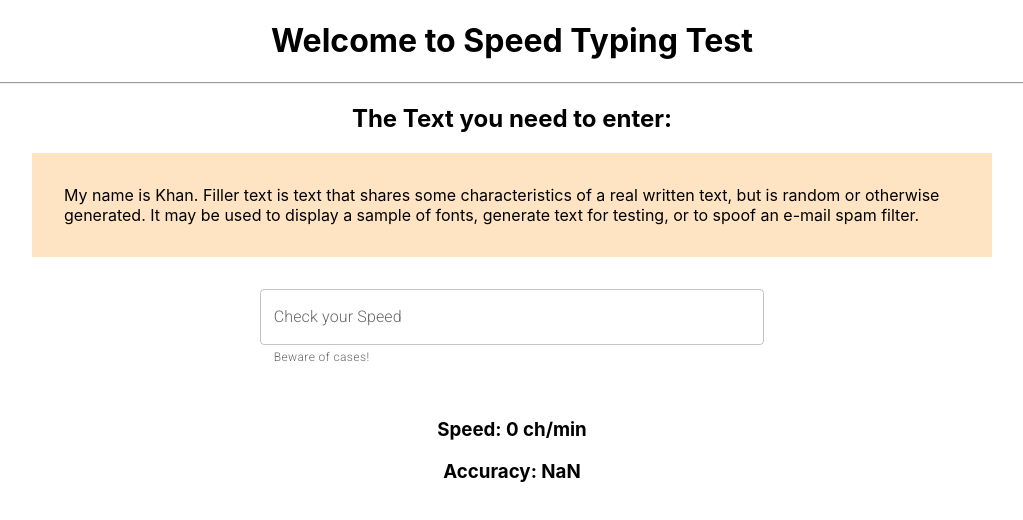
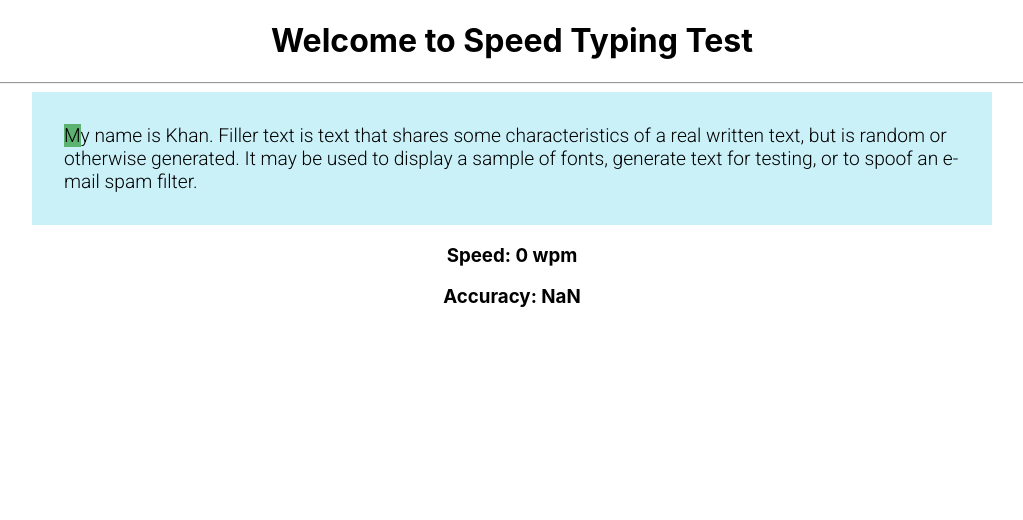
Before and after one commit to Pratyush-05/speedtypingapp, a React (Create React App) app: page / in a window 1280 px wide. Shown: the top 520 px of the page, without its empty margins (128-1151 px from the left). Built offline with nearby package versions, Linux system fonts and the light colour scheme.

Commit message:
Level 2 added

```diff
--- a/src/App.js
+++ b/src/App.js
@@ -1,12 +1,15 @@
 import "./App.css";
 import Home from "./Home";
+import Home2 from "./Home2";
 import "@fontsource/roboto/300.css";
 
 function App() {
   return (
     <div className="App">
       <h1>Welcome to Speed Typing Test</h1>
-      <Home />
+      <hr/>
+      {/* <Home /> */}
+      <Home2 />
     </div>
   );
 }
--- a/src/Home.js
+++ b/src/Home.js
@@ -2,6 +2,7 @@ import * as React from "react";
 import "./Home.css";
 import Box from "@mui/material/Box";
 import TextField from "@mui/material/TextField";
+import Home2 from "./Home2";
 
 function Home() {
   const [value, setValue] = React.useState("");
@@ -75,7 +76,7 @@ function Home() {
           fullWidth={true}
         />
       </Box>
-      <h3>Speed: {speed} ch/min</h3>
+      <h3>Speed: {Math.floor(speed/5.1)} wpm </h3>
       <h3>Accuracy: {accuracy} </h3>
     </div>
   );
--- /dev/null
+++ b/src/Home2.css
@@ -0,0 +1,24 @@
+.black{
+  color: black;
+}
+
+.current{
+  color: blue;
+}
+.current-wrong{
+  color: red;
+}
+
+.green{
+  color: green;
+}
+
+.maintext{
+  font-family: 'Roboto', sans-serif;
+  font-size:larger;
+  background-color:#caf0f8 ;
+  text-align: left;
+  padding: 2rem;
+  margin-left: 10rem;
+  margin-right: 10rem;
+}
--- /dev/null
+++ b/src/Home2.js
@@ -0,0 +1,66 @@
+import { useState, useEffect } from "react";
+import "./Home2.css";
+function Home2() {
+  const text =
+    "My name is Khan. Filler text is text that shares some characteristics of a real written text, but is random or otherwise generated. It may be used to display a sample of fonts, generate text for testing, or to spoof an e-mail spam filter.";
+  const [count, setCount] = useState(0);
+  const [color, setColor] = useState("#5CB270");
+  const [speed, setSpeed] = useState(0);
+  const [accuracy, setAccuracy] = useState(100);
+  const [initialTime, setInitialTime] = useState(0);
+  var today = new Date();
+  const [finalTime, setFinalTime] = useState(
+    60 * today.getMinutes() + today.getSeconds()
+  );
+  const [wrongChInput, setWrongChInput] = useState(0);
+
+  const [flag, setFlag] = useState(true);
+
+  const onKeyPressed = (e) => {
+    setFinalTime(
+      1000 * (60 * today.getMinutes() + today.getSeconds()) +
+        today.getMilliseconds()
+    );
+
+    if (e.key === text[0] && flag === true) {
+      setInitialTime(
+        1000 * (60 * today.getMinutes() + today.getSeconds()) +
+          today.getMilliseconds()
+      );
+      setFlag(false);
+      setCount(count + 1);
+      setColor("#5CB270");
+    } else if (e.key === text[count]) {
+      setCount(count + 1);
+      setColor("#5CB270");
+    } else if (e.key !== "Backspace" && e.key !== "Shift") {
+      console.log(e.key);
+      setWrongChInput((wrongChInput) => {
+        return wrongChInput + 1;
+      });
+      setColor("red");
+    }
+  };
+
+  useEffect(() => {
+    setAccuracy(Math.ceil((count / (count + wrongChInput)) * 100));
+    setSpeed(Math.floor((count / (finalTime - initialTime)) * 60 * 1000));
+  }, [finalTime]);
+
+  return (
+    <div onKeyDown={onKeyPressed} tabIndex="0">
+      <div className="maintext">
+        <span style={{ color: "green" }}>{text.substring(0, count)}</span>
+        <span style={{ color: "black", backgroundColor: color }}>
+          {text.charAt(count)}
+        </span>
+        <span className="rest">{text.substring(count + 1)}</span>
+      </div>
+
+      <h3>Speed: {Math.floor(speed / 5.1)} wpm </h3>
+      <h3>Accuracy: {accuracy} </h3>
+    </div>
+  );
+}
+
+export default Home2;
```
